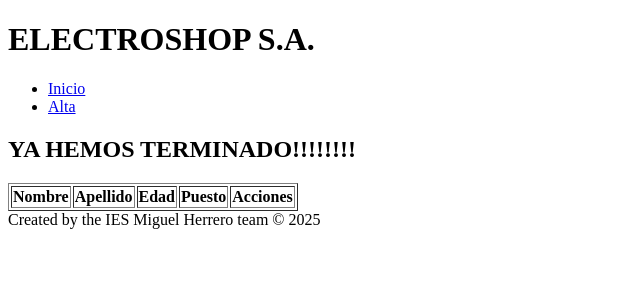
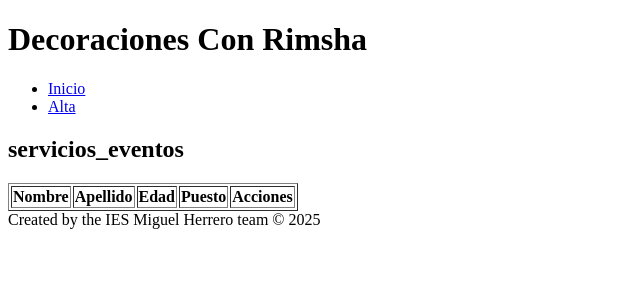
Before and after one commit to Rimsha-Iqbal/actividad61-aplicacion-php-desarrollo, a PHP site: page / in a window 1280 px wide. Shown: the top 300 px of the page, without its empty margins (0-640 px from the left). Run offline with PHP 8.4, Linux system fonts and the light colour scheme; data that the repository does not hold is empty.

```diff
--- a/src/index.php
+++ b/src/index.php
@@ -13,12 +13,12 @@ include_once("config.php");
 <head>
 	<meta charset="UTF-8">
 	<meta name="viewport" content="width=device-width, initial-scale=1">
-	<title>Electroshop S.L.</title>
+	<title>Decoraciones Con Rimsha</title>
 </head>
 <body>
 <div>
 	<header>
-		<h1>ELECTROSHOP S.A.</h1>
+		<h1>Decoraciones Con Rimsha</h1>
 	</header>
 
 	<main>
@@ -26,7 +26,7 @@ include_once("config.php");
 		<li><a href="index.php">Inicio</a></li>
 		<li><a href="add.html">Alta</a></li>
 	</ul>
-	<h2>YA HEMOS TERMINADO!!!!!!!!</h2>
+	<h2>servicios_eventos</h2>
 	<table border="1">
 	<thead>
 		<tr>
```
